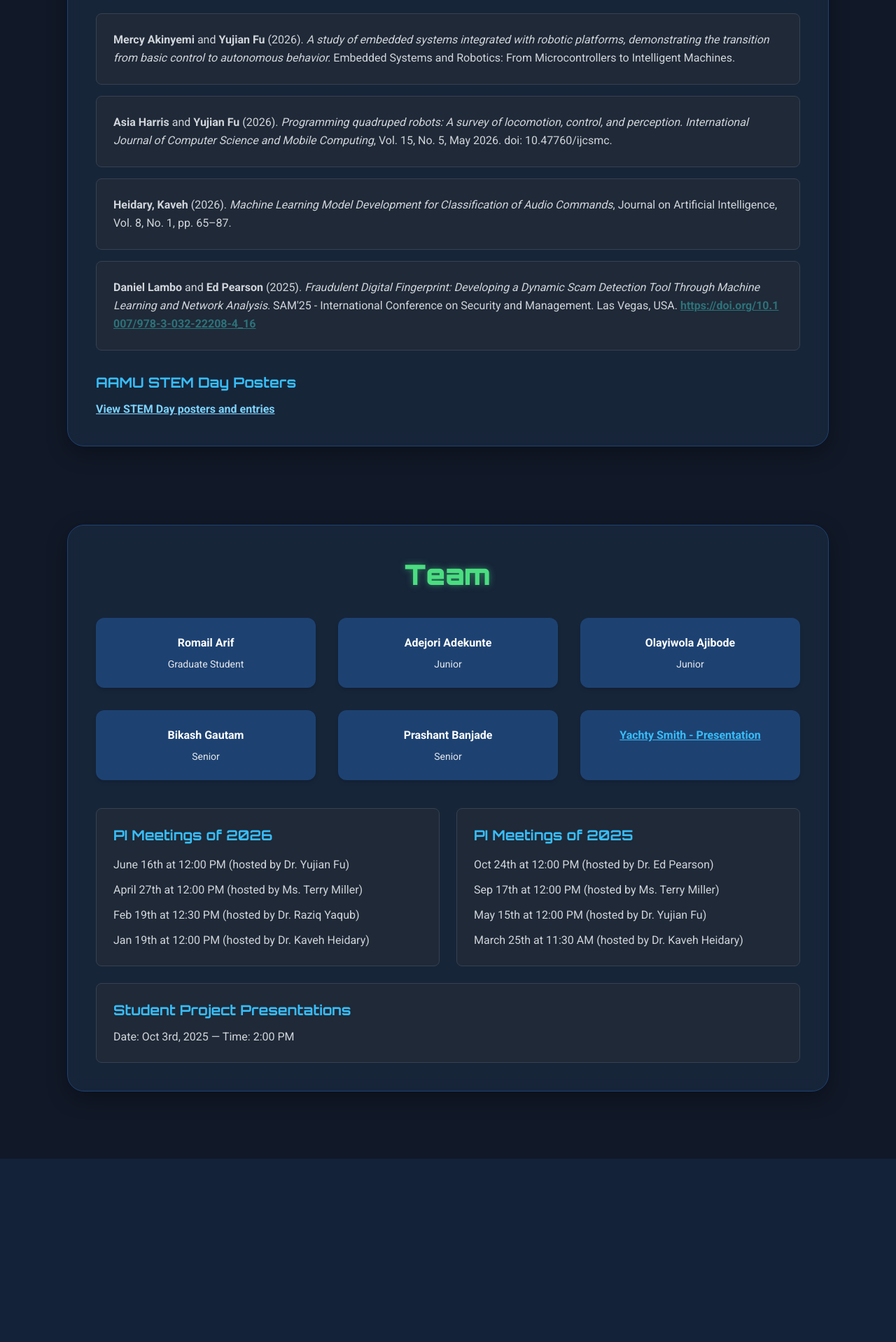
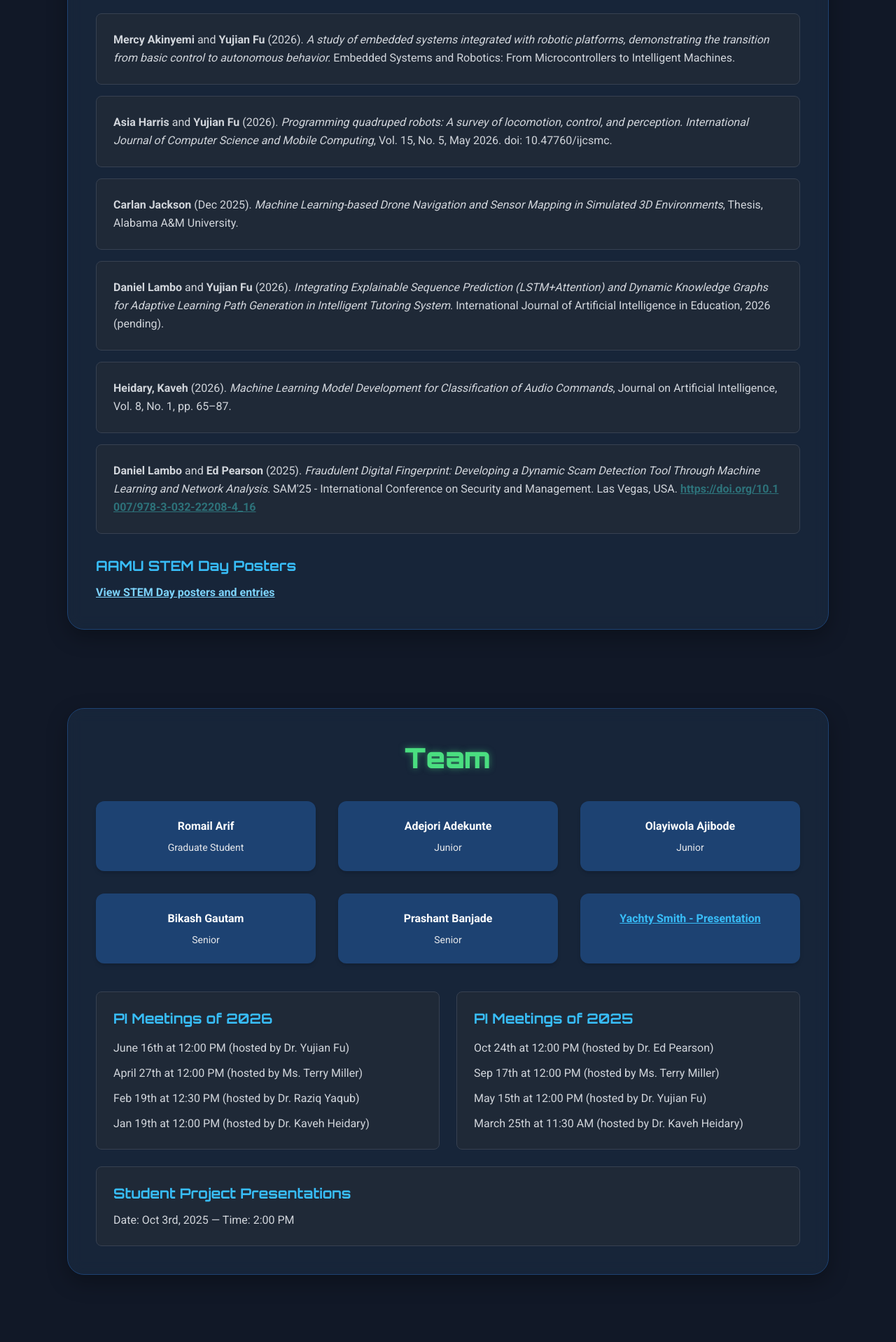
Before and after one commit to Dipin-D/Dr.Fu-s-Portfolio, a Django app: page /researchprojects/project4/ in a window 1280 px wide. Shown: the part 2648-4566 px from the top of the page at 70% size. Before the commit the page ends 4304 px from the top, so only its background shows below. Run offline with Django 4.2, Linux system fonts and the light colour scheme; some libraries are stand-ins or nearby versions.

Commit message:
publication update

```diff
--- a/main/templates/researchprojects/project4.html
+++ b/main/templates/researchprojects/project4.html
@@ -164,6 +164,16 @@
                     </div>
                     <div class="bg-gray-800 p-6 rounded-lg border border-gray-700">
                         <p class="text-gray-300 leading-relaxed">
+                            <strong>Carlan Jackson</strong> (Dec 2025). <em>Machine Learning-based Drone Navigation and Sensor Mapping in Simulated 3D Environments</em>, Thesis, Alabama A&M University.
+                        </p>
+                    </div>
+                    <div class="bg-gray-800 p-6 rounded-lg border border-gray-700">
+                        <p class="text-gray-300 leading-relaxed">
+                            <strong>Daniel Lambo</strong> and <strong>Yujian Fu</strong> (2026). <em>Integrating Explainable Sequence Prediction (LSTM+Attention) and Dynamic Knowledge Graphs for Adaptive Learning Path Generation in Intelligent Tutoring System</em>. <span>International Journal of Artificial Intelligence in Education</span>, 2026 (pending).
+                        </p>
+                    </div>
+                    <div class="bg-gray-800 p-6 rounded-lg border border-gray-700">
+                        <p class="text-gray-300 leading-relaxed">
                             <strong>Heidary, Kaveh</strong> (2026). <em>Machine Learning Model Development for Classification of Audio Commands</em>, Journal on Artificial Intelligence, Vol. 8, No. 1, pp. 65–87.
                         </p>
                     </div>
```
